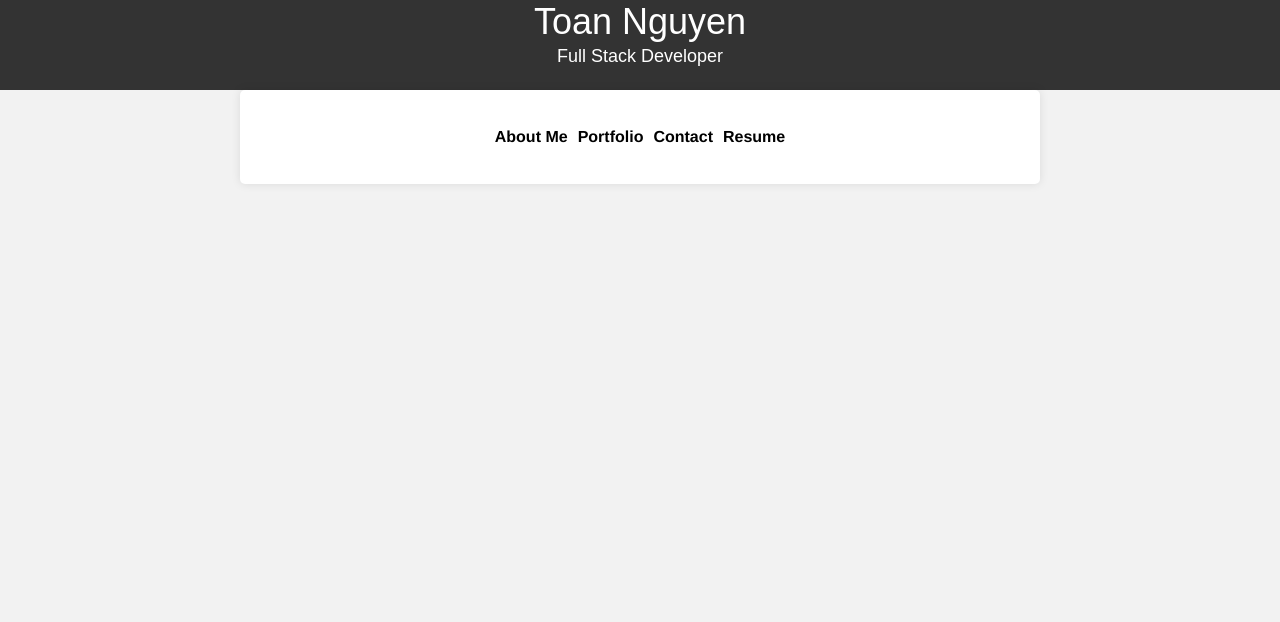
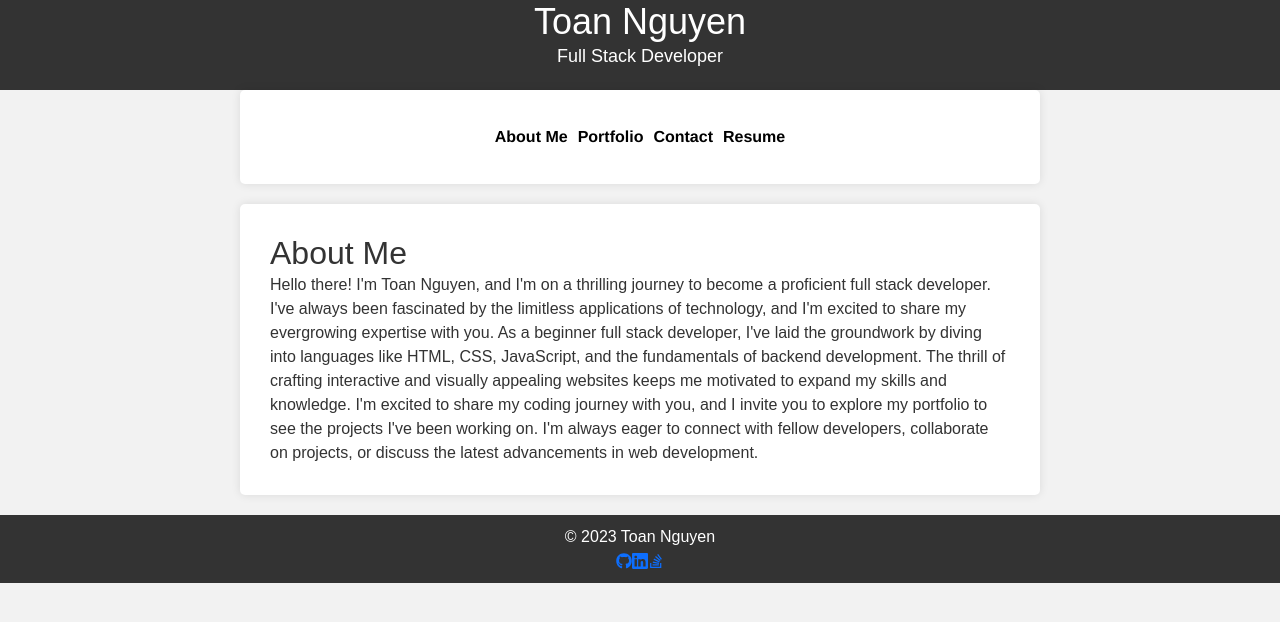
Before and after one commit to nguyent0275/my-react-portfolio, a React (Vite) app: page / in a window 1280 px wide. Shown: the top 622 px of the page. Built offline with nearby package versions, Linux system fonts and the light colour scheme.

Commit message:
added icons and links to the footer

```diff
--- a/package.json
+++ b/package.json
@@ -13,6 +13,7 @@
     "bootstrap": "^5.3.3",
     "react": "^18.2.0",
     "react-dom": "^18.2.0",
+    "react-icons": "^5.0.1",
     "react-nav-bar": "^0.6.5",
     "react-router-dom": "6.11"
   },
--- a/src/App.jsx
+++ b/src/App.jsx
@@ -1,9 +1,7 @@
 import Header from "./components/Header";
-// import Footer from "./pages/Contact";
 import Nav from "./components/Nav";
+import Footer from "./components/Footer";
 import { Outlet } from "react-router-dom";
-
-// import projects from "./pages/projects";
 
 export default function App() {
   return (
@@ -11,6 +9,7 @@ export default function App() {
       <Header />
       <Nav />
       <Outlet />
+      <Footer />
     </>
   );
 }
--- /dev/null
+++ b/src/components/Footer.jsx
@@ -0,0 +1,20 @@
+import { FaGithub } from "react-icons/fa";
+import { BsLinkedin } from "react-icons/bs";
+import { FaStackOverflow } from "react-icons/fa";
+// exporting the Footer component for App.jsx to use for every page
+export default function Footer() {
+  return (
+    <footer>
+      <p>&copy; 2023 Toan Nguyen</p>
+      <a href="https://github.com/nguyent0275">
+        <FaGithub />
+      </a>
+      <a href="https://www.linkedin.com/in/toan-nguyen-2498a1293/">
+        <BsLinkedin />
+      </a>
+      <a href="https://stackoverflow.com/users/23471165/nguyent0275">
+        <FaStackOverflow />
+      </a>
+    </footer>
+  );
+}
--- a/src/components/Header.jsx
+++ b/src/components/Header.jsx
@@ -1,3 +1,4 @@
+// exporting the Header component for App.jsx to use for every page
 export default function Header() {
   return (
     <header>
--- a/src/components/Nav.jsx
+++ b/src/components/Nav.jsx
@@ -1,3 +1,4 @@
+// exporting the Nav component for App.jsx to use for every page
 export default function Nav() {
   const linkStyle = { border: "1px black", padding: "5px" };
 
--- a/src/main.jsx
+++ b/src/main.jsx
@@ -24,6 +24,11 @@ const router = createBrowserRouter([
     children: [
       {
         index: true,
+        path: "/",
+        element: <About />,
+      },
+      {
+        index: true,
         path: "/About",
         element: <About />,
       },
```
Also changed, not shown: src/App.css (deleted), src/components/Footer.js (deleted), 1 other file (tests, documents, lock files or other folders).
